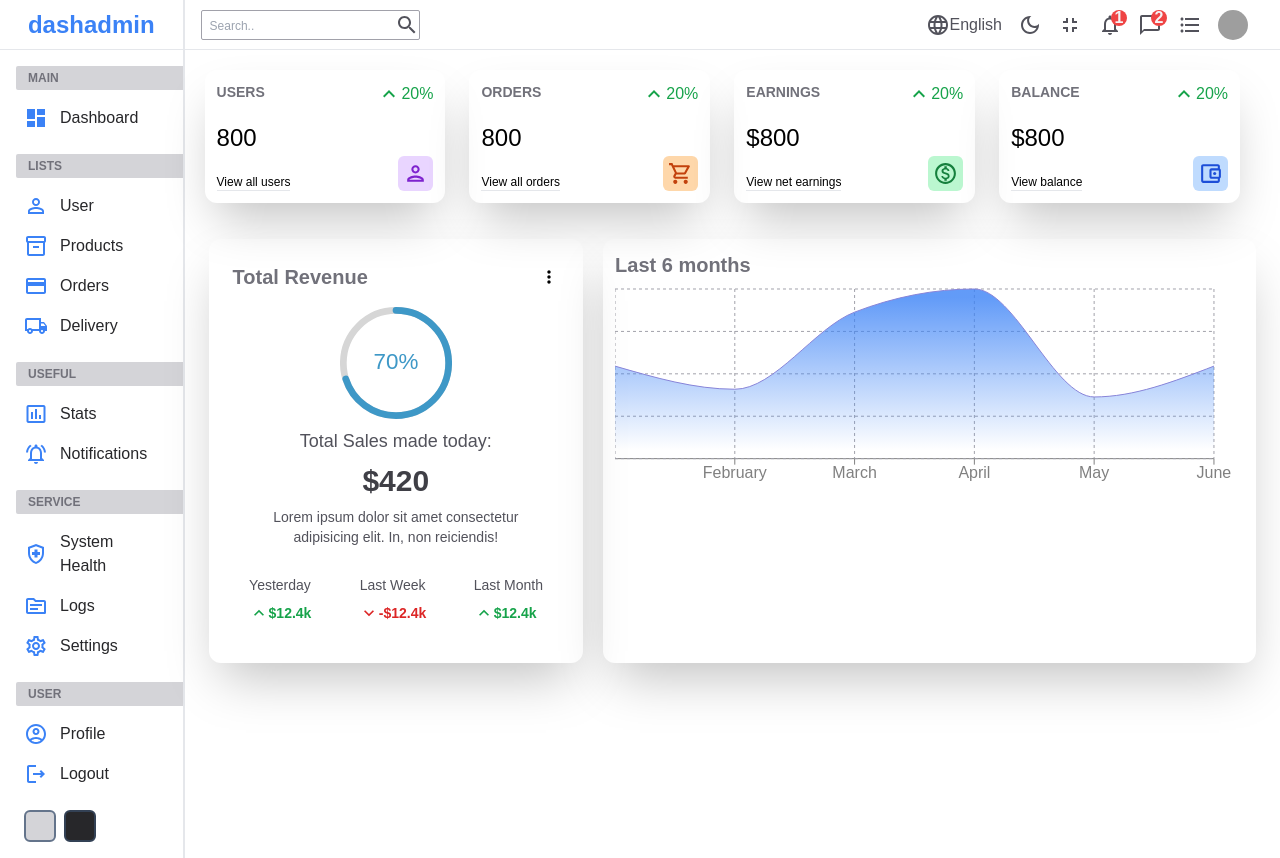
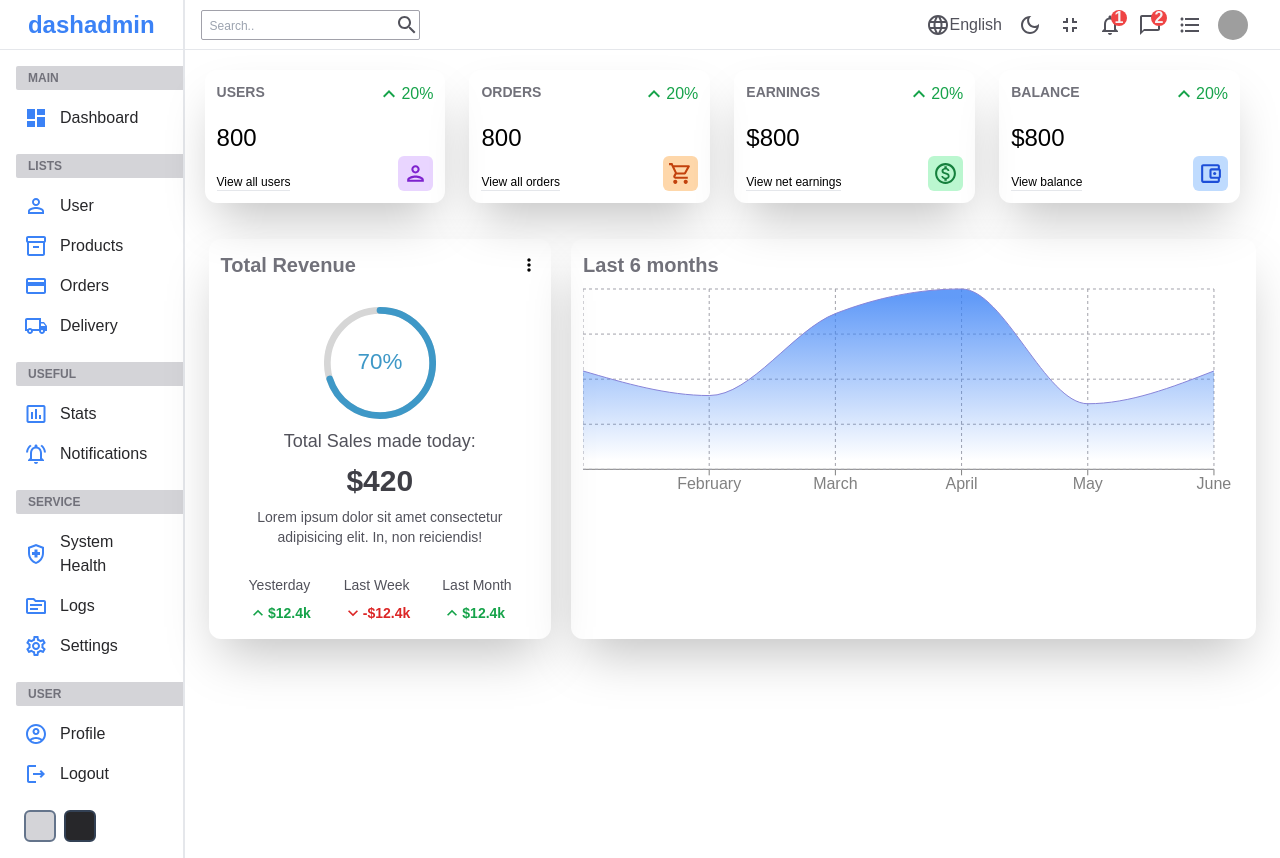
Before and after one commit to cbarcinas/admin-panel, a React (Create React App) app: page / in a window 1280 px wide. Built offline with nearby package versions, Linux system fonts and the light colour scheme; grey boxes are pictures that could not be loaded.

Commit message:
udpated styles

```diff
--- a/src/components/FeaturedChart.js
+++ b/src/components/FeaturedChart.js
@@ -6,9 +6,9 @@ import KeyboardArrowDownIcon from '@mui/icons-material/KeyboardArrowDown';
 
 const FeaturedChart = () => {
   return (
-    <div className="flex-[2] rounded-xl p-6 shadow-2xl">
+    <div className="flex-[2] rounded-xl shadow-2xl">
       {/* Top */}
-      <div className="flex items-center justify-between">
+      <div className=" flex items-center justify-between p-3">
         <h1 className="text-xl font-semibold text-zinc-500">Total Revenue</h1>
         <MoreVertIcon fontSize="small" className="cursor-pointer" />
       </div>
@@ -26,7 +26,7 @@ const FeaturedChart = () => {
           reiciendis!
         </p>
         {/* Bottom Total Amounts */}
-        <div className="mt-5 flex w-full items-center justify-between text-center">
+        <div className="mt-5 flex items-center justify-center gap-8 text-center">
           <div>
             <div className="text-sm text-zinc-600 ">Yesterday</div>
             <div className="mt-2 flex items-center text-sm font-semibold text-green-600">
```
